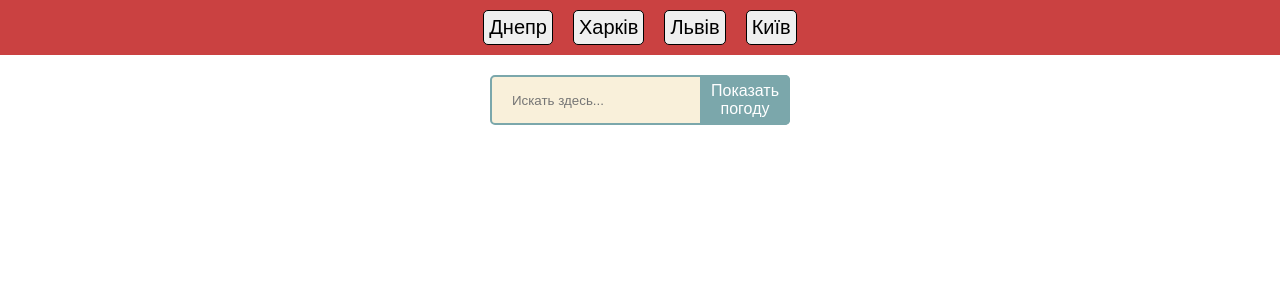
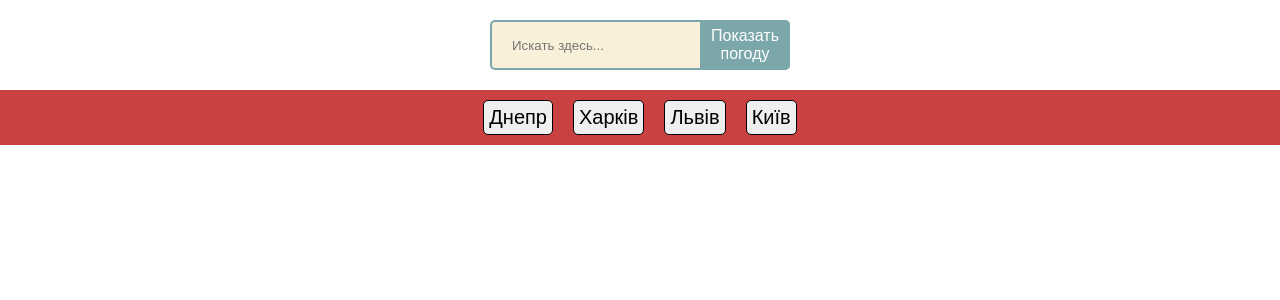
Before and after one commit to klima3775/weather-app, a React (Create React App) app: page / in a window 1280 px wide. Shown: the top 300 px of the page. Built offline with nearby package versions, Linux system fonts and the light colour scheme.

Commit message:
add function weather 5 days

```diff
--- a/src/App.js
+++ b/src/App.js
@@ -28,8 +28,8 @@ function App() {
 
   return (
     <div className="App">
+      <SearchForm onSearch={handleCitySelect} />
       <PopularCity onCityClick={handleCitySelect} />
-      <SearchForm onSearch={handleCitySelect} />
       <WeatherItem weatherData={weatherData} />
       {isModalOpen && (
         <div className="modal">
--- a/src/components/WeatherItem/WeatherItem.jsx
+++ b/src/components/WeatherItem/WeatherItem.jsx
@@ -1,3 +1,5 @@
+import WeatherButton from "../GetWeather/getWeather";
+
 const WeatherItem = ({ weatherData }) => {
   if (!weatherData) {
     return null;
@@ -7,6 +9,7 @@ const WeatherItem = ({ weatherData }) => {
       <h2>Погода в {weatherData.city}</h2>
       <p>Температура: {weatherData.temperature}°C</p>
       <p>Описание: {weatherData.description}</p>
+      <WeatherButton buttonText="Погода на 4 дні" />
     </div>
   );
 };
```
Also changed, not shown: src/utils/fetchWeatherhourly.js (added).
